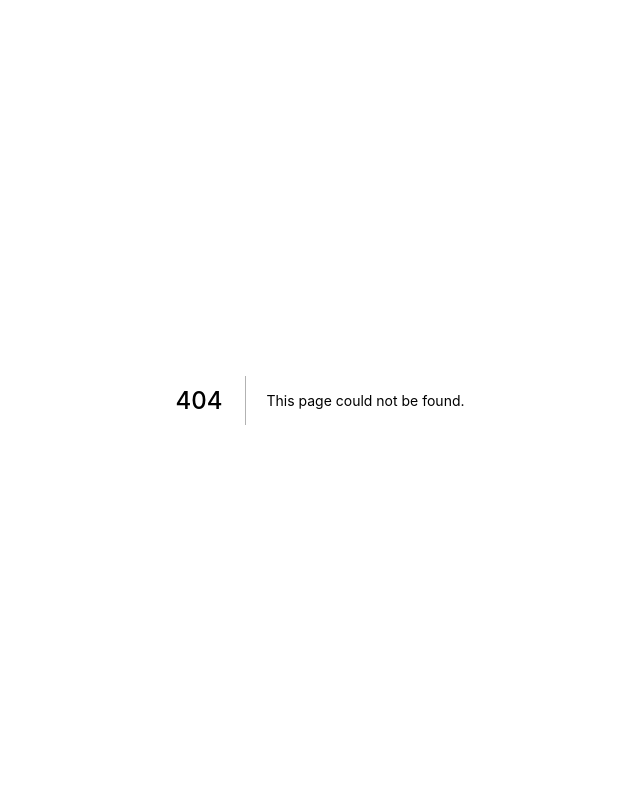
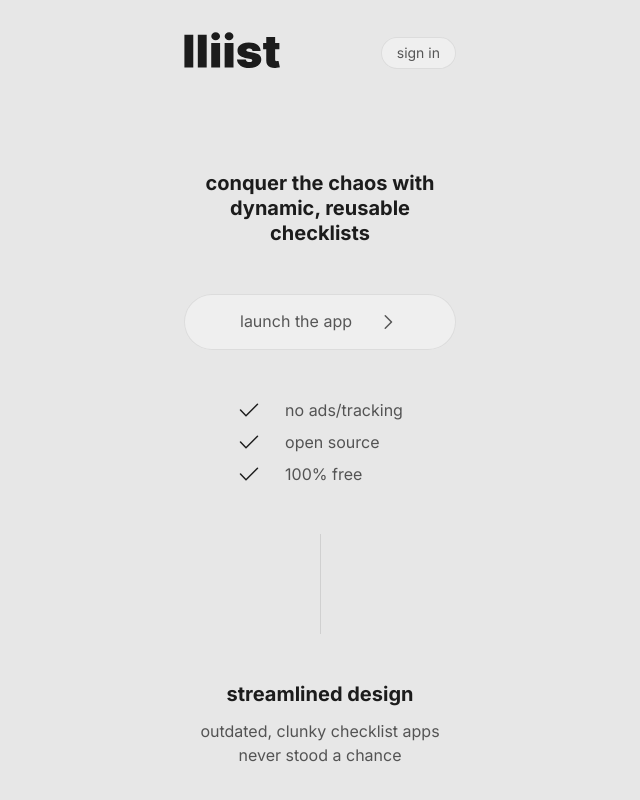
Before and after one commit to xvvvyz/list, a Next.js app: page /what in a window 1280 px wide. Before the commit this address had no page. Shown: the top 800 px of the page, without its empty margins (320-960 px from the left). Built offline with nearby package versions, Linux system fonts and the light colour scheme.

Commit message:
add what page and update theme

```diff
--- a/src/features/profile/sections/Items/components/ListItem/utilities/conditional-styles.ts
+++ b/src/features/profile/sections/Items/components/ListItem/utilities/conditional-styles.ts
@@ -22,11 +22,12 @@ const conditionalStyles = ({
   };
 
   if (isOverlay) {
-    containerStyles.bg = isCategory ? 'hover' : 'active';
+    containerStyles.bg = isCategory ? 'bgSecondaryHover' : 'bgSecondaryActive';
+    containerStyles.shadow = 'border';
   }
 
   if (isDropzone) {
-    containerStyles.bg = 'hover';
+    containerStyles.bg = 'bgSecondaryHover';
   }
 
   if (isDragging) {
--- a/src/pages/index.tsx
+++ b/src/pages/index.tsx
@@ -1,11 +1,13 @@
 import * as C from '@chakra-ui/react';
 import React from 'react';
+import { NextSeo } from 'next-seo';
 import Checklists from '../features/profile/sections/Checklists';
 import Header from '../features/profile/sections/Header';
 import Items from '../features/profile/sections/Items';
 
 const IndexPage = () => (
-  <C.Container as="div" maxW="container.app" pb={24}>
+  <C.Container as="div" layerStyle="app" maxW="container.app" pb={24} px={0}>
+    <NextSeo nofollow noindex />
     <Header />
     <Checklists />
     <Items />
--- /dev/null
+++ b/src/pages/what.tsx
@@ -0,0 +1,100 @@
+import * as C from '@chakra-ui/react';
+import React from 'react';
+import Link from 'next/link';
+import Check from '../images/check.svg';
+import ChevronRight from '../images/chevron-right.svg';
+import Logo from '../images/logo.svg';
+
+const WhatPage = () => (
+  <C.Container maxW="container.what" pb={24} textAlign="center">
+    <C.Box as="header">
+      <C.HStack justify="space-between" pt={8}>
+        <C.Heading as="h1">
+          <C.VisuallyHidden>lliist — dynamic, reusable checklists</C.VisuallyHidden>
+          <C.Icon aria-hidden as={Logo} h="auto" w="6rem" />
+        </C.Heading>
+        <Link href="/" passHref>
+          <C.Button as={C.Link} size="sm" variant="cta">
+            sign in
+          </C.Button>
+        </Link>
+      </C.HStack>
+      <C.VStack mt={24} spacing={12}>
+        <C.Heading as="p">conquer the chaos with dynamic, reusable checklists</C.Heading>
+        <Link href="/" passHref>
+          <C.Button
+            as={C.Link}
+            iconSpacing={6}
+            rightIcon={<C.Icon as={ChevronRight} boxSize={6} />}
+            variant="cta"
+            w="full"
+          >
+            launch the app
+          </C.Button>
+        </Link>
+        <C.List color="fgSecondary" spacing={2} textAlign="left">
+          {['no ads/tracking', 'open source', '100% free'].map((item) => (
+            <C.ListItem alignItems="center" display="flex" key={item}>
+              <C.ListIcon as={Check} boxSize={6} color="fgPrimary" me={6} />
+              {item}
+            </C.ListItem>
+          ))}
+        </C.List>
+      </C.VStack>
+    </C.Box>
+    <C.Center py={12}>
+      <C.Divider h="100px" orientation="vertical" />
+    </C.Center>
+    <C.VStack as="main" spacing={24}>
+      {[
+        ['streamlined design', 'outdated, clunky checklist apps never stood a chance'],
+        ['categories & tags', 'create unique checklists from a base set of list items'],
+        ['cross-device sync', 'manage and utilize your checklists from any device with ease', true],
+        ['collaborate & share', 'collaborate on and share checklists with friends and family', true],
+      ].map(([heading, description, soon]) => (
+        <C.Box as="section" key={heading as string}>
+          <C.Heading as="h3">{heading}</C.Heading>
+          <C.Text mt={3}>{description}</C.Text>
+          {soon && (
+            <C.Badge colorScheme="green" mt={4}>
+              coming soon
+            </C.Badge>
+          )}
+        </C.Box>
+      ))}
+    </C.VStack>
+    <C.Center py={12}>
+      <C.Divider h="100px" orientation="vertical" />
+    </C.Center>
+    <C.Box as="footer">
+      <Link href="/" passHref>
+        <C.Button
+          as={C.Link}
+          iconSpacing={6}
+          rightIcon={<C.Icon as={ChevronRight} boxSize={6} />}
+          variant="cta"
+          w="full"
+        >
+          give it a whirl
+        </C.Button>
+      </Link>
+      <C.List mt={24} spacing={6}>
+        <C.ListItem>
+          <Link href="#" passHref>
+            <C.Link>privacy policy</C.Link>
+          </Link>
+        </C.ListItem>
+        <C.ListItem>
+          <Link href="#" passHref>
+            <C.Link>terms &amp; conditions</C.Link>
+          </Link>
+        </C.ListItem>
+        <C.ListItem>
+          <C.Link href="https://github.com/xvvvyz/lliist">source code</C.Link>
+        </C.ListItem>
+      </C.List>
+    </C.Box>
+  </C.Container>
+);
+
+export default WhatPage;
--- a/src/theme.ts
+++ b/src/theme.ts
@@ -2,6 +2,18 @@ import { extendTheme, ThemeConfig } from '@chakra-ui/react';
 
 const theme = extendTheme({
   colors: {
+    blackAlpha: {
+      50: 'rgba(0, 0, 0, 0.04)',
+      100: 'rgba(0, 0, 0, 0.06)',
+      200: 'rgba(0, 0, 0, 0.08)',
+      300: 'rgba(0, 0, 0, 0.16)',
+      400: 'rgba(0, 0, 0, 0.24)',
+      500: 'rgba(0, 0, 0, 0.36)',
+      600: 'rgba(0, 0, 0, 0.48)',
+      700: 'rgba(0, 0, 0, 0.64)',
+      800: 'rgba(0, 0, 0, 0.80)',
+      900: 'rgba(0, 0, 0, 0.88)',
+    },
     blue: {
       50: '#e8f2ff',
       100: '#c8d5ea',
@@ -27,16 +39,16 @@ const theme = extendTheme({
       900: '#180802',
     },
     gray: {
-      50: '#fbf0f2',
-      100: '#dcd8d9',
-      200: '#bfbfbf',
-      300: '#a6a6a6',
+      50: '#f7f7f7',
+      100: '#efefef',
+      200: '#e7e7e7',
+      300: '#dfdfdf',
       400: '#8c8c8c',
       500: '#737373',
-      600: '#595959',
-      700: '#404040',
-      800: '#282626',
-      900: '#150a0d',
+      600: '#3c3c3c',
+      700: '#323232',
+      800: '#282828',
+      900: '#1e1e1e',
     },
     green: {
       50: '#e8f7ed',
@@ -98,6 +110,18 @@ const theme = extendTheme({
       800: '#361b18',
       900: '#190701',
     },
+    whiteAlpha: {
+      50: 'rgba(255, 255, 255, 0.04)',
+      100: 'rgba(255, 255, 255, 0.06)',
+      200: 'rgba(255, 255, 255, 0.08)',
+      300: 'rgba(255, 255, 255, 0.16)',
+      400: 'rgba(255, 255, 255, 0.24)',
+      500: 'rgba(255, 255, 255, 0.36)',
+      600: 'rgba(255, 255, 255, 0.48)',
+      700: 'rgba(255, 255, 255, 0.64)',
+      800: 'rgba(255, 255, 255, 0.80)',
+      900: 'rgba(255, 255, 255, 0.92)',
+    },
     yellow: {
       50: '#fcf4e3',
       100: '#ebddc4',
@@ -112,46 +136,84 @@ const theme = extendTheme({
     },
   },
   components: {
+    Badge: {
+      baseStyle: {
+        fontSize: 'md',
+        fontWeight: 'bold',
+        shadow: 'border',
+        textTransform: 'none',
+      },
+    },
     Button: {
       baseStyle: {
         fontWeight: 'normal',
       },
       defaultProps: {
-        iconSpacing: 6,
         variant: 'ghost',
       },
+      sizes: {
+        md: {
+          h: 14,
+          px: 7,
+        },
+        sm: {
+          h: 8,
+          px: 4,
+        },
+      },
       variants: {
+        cta: {
+          _active: { bg: 'bgSecondaryActive' },
+          _hover: { bg: 'bgSecondaryHover', color: 'fgSecondaryHover' },
+          bg: 'bgSecondary',
+          borderRadius: 'full',
+          color: 'fgSecondary',
+          shadow: 'border',
+          textDecor: 'none',
+        },
         ghost: {
-          _active: { bg: 'active' },
-          _hover: { bg: 'hover' },
+          _active: { bg: 'bgSecondaryActive' },
+          _hover: { bg: 'bgSecondaryHover', color: 'fgSecondaryHover', shadow: 'border' },
           borderRadius: 'md',
           color: 'fgSecondary',
         },
       },
     },
-    Container: {
+    Divider: {
       baseStyle: {
-        p: 0,
+        borderColor: 'borderSecondary',
       },
     },
     Heading: {
-      baseStyle: {
-        fontWeight: 'normal',
+      defaultProps: {
+        size: 'lg',
       },
       sizes: {
         lg: {
-          fontSize: 'xl',
+          fontSize: 'lg',
           lineHeight: 'shorter',
         },
+      },
+    },
+    Link: {
+      baseStyle: {
+        _hover: { color: 'fgSecondaryHover', textDecor: 'none' },
+        color: 'fgSecondary',
+        textDecor: 'underline',
+      },
+    },
+    Text: {
+      baseStyle: {
+        color: 'fgSecondary',
       },
     },
   },
   config: {
     cssVarPrefix: '',
-    initialColorMode: 'dark',
     useSystemColorMode: true,
   } as ThemeConfig,
   fontSizes: {
+    '2xl': '2.75rem',
     lg: '1.25rem',
     md: '1rem',
     xl: '1.75rem',
@@ -161,6 +223,12 @@ const theme = extendTheme({
     heading: 'Inter, sans-serif',
   },
   layerStyles: {
+    app: {
+      WebkitTapHighlightColor: 'transparent',
+      WebkitTouchCallout: 'none',
+      WebkitUserSelect: 'none',
+      userSelect: 'none',
+    },
     card: {
       bg: 'bgSecondary',
       borderRadius: 'lg',
@@ -177,35 +245,52 @@ const theme = extendTheme({
   radii: {
     lg: '1.5rem',
     md: '1.25rem',
+    sm: '0.5rem',
   },
   semanticTokens: {
     colors: {
-      active: {
-        _dark: '#3c3c3c',
-        _light: '#eaeaea',
-      },
       bgPrimary: {
-        _dark: '#1e1e1e',
-        _light: '#f4f4f4',
+        _dark: 'gray.900',
+        _light: 'gray.200',
       },
       bgSecondary: {
-        _dark: '#282828',
-        _light: '#fefefe',
+        _dark: 'gray.800',
+        _light: 'gray.100',
+      },
+      bgSecondaryActive: {
+        _dark: 'gray.600',
+        _light: 'white',
+      },
+      bgSecondaryHover: {
+        _dark: 'gray.700',
+        _light: 'gray.50',
+      },
+      borderPrimary: {
+        _dark: 'whiteAlpha.100',
+        _light: 'blackAlpha.200',
+      },
+      borderSecondary: {
+        _dark: 'whiteAlpha.200',
+        _light: 'blackAlpha.300',
       },
       fgPrimary: {
-        _dark: 'rgba(255, 255, 255, .9)',
-        _light: 'rgba(0, 0, 0, .95)',
+        _dark: 'whiteAlpha.900',
+        _light: 'blackAlpha.900',
       },
       fgSecondary: {
-        _dark: 'rgba(255, 255, 255, .65)',
-        _light: 'rgba(0, 0, 0, .6)',
+        _dark: 'whiteAlpha.700',
+        _light: 'blackAlpha.700',
       },
-      hover: {
-        _dark: '#323232',
-        _light: '#f4f4f4',
+      fgSecondaryHover: {
+        _dark: 'whiteAlpha.800',
+        _light: 'blackAlpha.800',
       },
     },
     shadows: {
+      border: {
+        _dark: 'inset 0 0 0 1px var(--colors-borderPrimary)',
+        _light: 'inset 0 0 0 1px var(--colors-borderPrimary)',
+      },
       outline: {
         _dark: 'none',
         _light: 'none',
@@ -215,12 +300,13 @@ const theme = extendTheme({
   sizes: {
     container: {
       app: '26rem',
+      what: '19rem',
     },
   },
   styles: {
     global: {
       '.focus-visible': {
-        bg: 'hover',
+        bg: 'bgSecondaryHover',
         outline: 'none',
         shadow: 'outline',
       },
@@ -232,15 +318,11 @@ const theme = extendTheme({
         wordWrap: 'anywhere',
       },
       _selection: {
-        bg: 'active',
+        bg: 'bgSecondaryActive',
       },
       body: {
-        WebkitTapHighlightColor: 'transparent',
-        WebkitTouchCallout: 'none',
-        WebkitUserSelect: 'none',
         bg: 'bgPrimary',
         color: 'fgPrimary',
-        userSelect: 'none',
       },
       html: {
         fontSize: '16px',
```
Also changed, not shown: src/images/arrow-right.svg (deleted).
